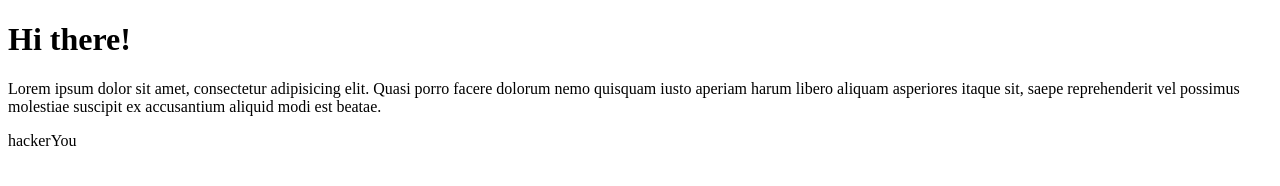
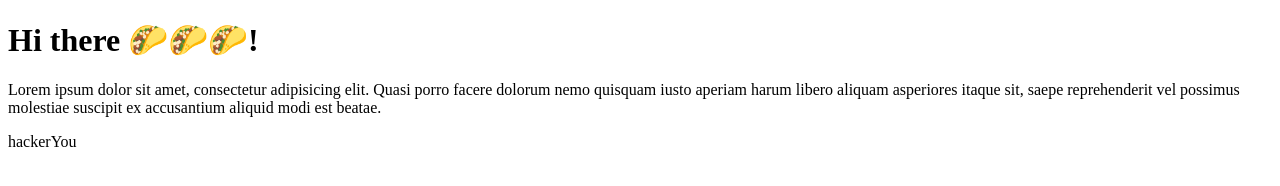
Before and after one commit to hy-instructors/effective-happiness, a plain HTML site: page index.html in a window 1280 px wide. Drawn offline with Linux system fonts and the light colour scheme.

Commit message:
changed text

```diff
--- a/index.html
+++ b/index.html
@@ -5,7 +5,7 @@
 	<title>Git collabo</title>
 </head>
 <body>
-	<h1>Hi there!</h1>
+	<h1>Hi there 🌮🌮🌮!</h1>
 	<section>
 		<p>Lorem ipsum dolor sit amet, consectetur adipisicing elit. Quasi porro facere dolorum nemo quisquam iusto aperiam harum libero aliquam asperiores itaque sit, saepe reprehenderit vel possimus molestiae suscipit ex accusantium aliquid modi est beatae.</p>
 	</section>
```
